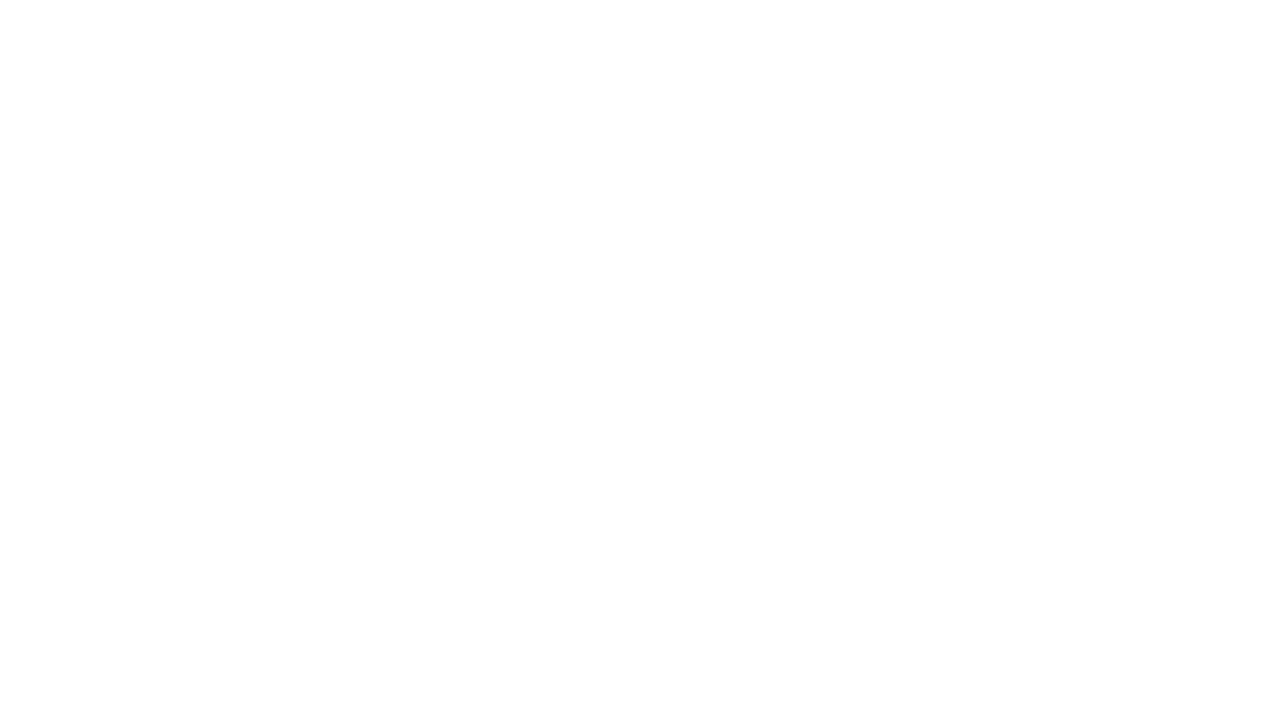
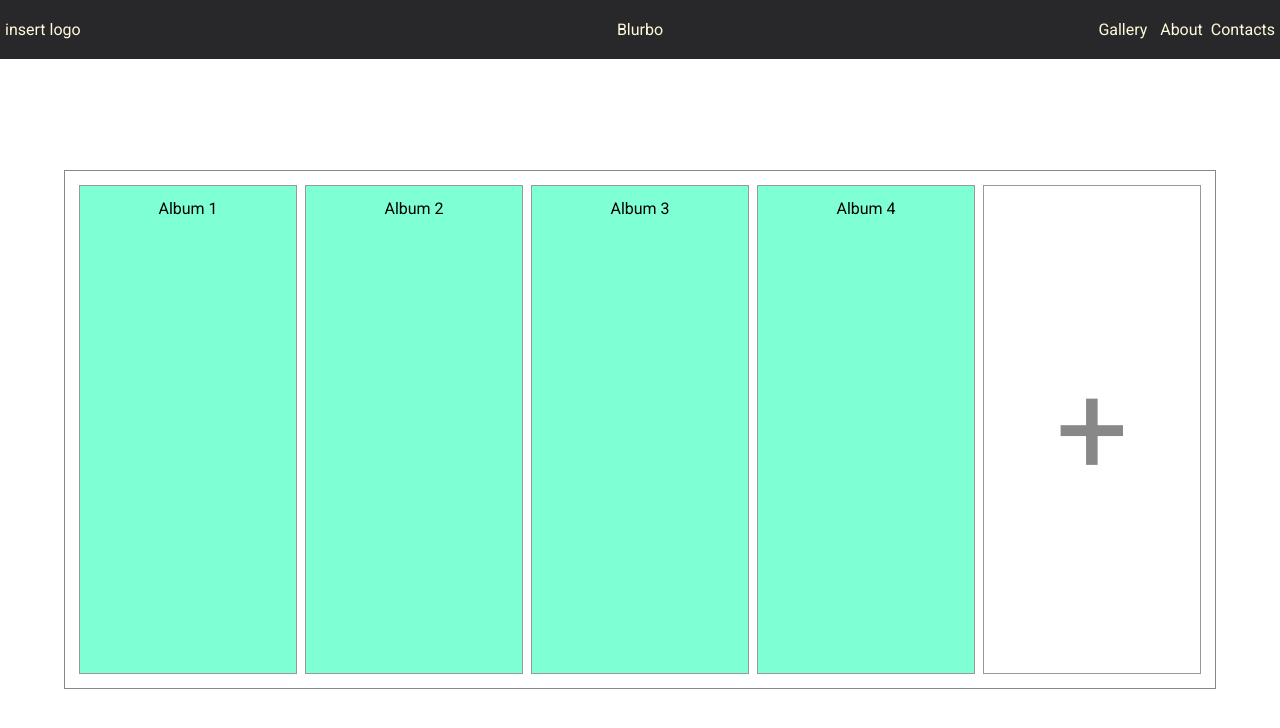
Before and after one commit to maloPRO/Blurb, a website built with webpack: page dist/index.html in a window 1280 px wide. Built offline with nearby package versions, Linux system fonts and the light colour scheme.

Commit message:
initial home  UI layout

```diff
--- a/package.json
+++ b/package.json
@@ -19,10 +19,13 @@
   },
   "homepage": "https://github.com/maloPRO/ImageGallery#readme",
   "devDependencies": {
+    "css-loader": "^6.7.2",
     "eslint": "^8.28.0",
     "eslint-config-airbnb-base": "^15.0.0",
+    "eslint-config-prettier": "^8.5.0",
     "eslint-plugin-import": "^2.26.0",
     "html-webpack-plugin": "^5.5.0",
+    "style-loader": "^3.3.1",
     "webpack": "^5.75.0",
     "webpack-cli": "^5.0.0"
   },
--- /dev/null
+++ b/src/albums.js
@@ -0,0 +1,50 @@
+import { doc } from "prettier";
+
+const albumModule = (function () {
+  const albumList = [];
+
+  class Album {
+    constructor(title) {
+      this.title = title;
+    }
+  }
+
+  const addAlbum = (value) => {
+    const newAlbum = new Album(value);
+    albumList.push(newAlbum);
+  };
+
+  const displayAlbum = () => {
+    let albumSlider = document.getElementById('album-slider');
+
+    const addAlbum = document.createElement('div');
+    addAlbum.textContent = '+';
+    addAlbum.setAttribute('class', 'addAlbum');
+    albumSlider.appendChild(addAlbum);
+
+    albumList.forEach((album) => {
+      albumSlider.removeChild(addAlbum);
+      let albumGrid = document.createElement('div');
+      albumGrid.setAttribute('class', 'album-grid');
+
+      let albumTitle = document.createElement('div');
+      albumTitle.setAttribute('class', 'album-title');
+
+      let albumDisplayImage = document.createElement('div');
+      albumDisplayImage.setAttribute('class', 'album-display-image');
+
+      albumTitle.textContent = album.title;
+      albumGrid.appendChild(albumTitle);
+      albumGrid.appendChild(albumDisplayImage);
+
+      albumSlider.appendChild(albumGrid);
+      albumSlider.appendChild(addAlbum);
+    })
+
+  }
+
+  return { albumList, addAlbum, displayAlbum };
+
+})();
+
+export default albumModule;
--- a/src/index.js
+++ b/src/index.js
@@ -0,0 +1,13 @@
+// eslint-disable-next-line prettier/prettier, no-unused-vars
+import css from './main.css';
+import albumModule from './albums';
+
+const list = albumModule.albumList;
+
+albumModule.addAlbum('Album 1');
+albumModule.addAlbum('Album 2');
+albumModule.addAlbum('Album 3');
+albumModule.addAlbum('Album 4');
+
+albumModule.displayAlbum()
+console.log(list);
--- /dev/null
+++ b/src/main.css
@@ -0,0 +1,87 @@
+@import url('https://fonts.googleapis.com/css2?family=Lato:wght@300;400;700;900&family=Poppins&family=Roboto:ital,wght@0,300;0,400;0,500;0,700;0,900;1,300;1,400;1,500&display=swap');
+* {
+  padding: 0;
+  margin: 0;
+  box-sizing: border-box;
+  font-family: 'Roboto', sans-serif;
+}
+#content {
+  display: grid;
+  grid-template: .4fr 5fr / 1fr;
+  justify-content: center;
+  width: 100vw;
+  height: 100vh;
+}
+
+/* Navigation */
+#nav {
+  display: grid;
+  grid-template: 1fr / 1fr 5fr 1fr;
+  padding: 5px;
+  background-color: #28282B;
+  color: #fffada;
+}
+#nav-left {
+  display: grid;
+  align-items: center;
+}
+#nav-center {
+  display: grid;
+  justify-content: center;
+  align-items: center;
+
+}
+#nav-right {
+  display: grid;
+  grid-template: 1fr / repeat(3, 1fr);
+  justify-content: center;
+  align-items: center;
+}
+.nav-r-items {
+  display: grid;
+  justify-content: center;
+}
+
+/* article */
+
+#article {
+
+}
+#slide-show-container {
+  width: 100%;
+  height: 100%;
+  display: grid;
+  grid-template: 1fr / 1fr;
+  justify-items: center;
+  align-items: center;
+
+}
+#album-slider {
+  width: 90%;
+  height: 70%;
+  border: 1px solid #888;
+  display: grid;
+  grid-template: 1fr /  repeat(auto-fit, minmax(5rem, 1fr));
+  padding: 10px;
+}
+.addAlbum {
+  outline: 1px solid #999;
+  margin: 5px;
+  display: grid;
+  align-items: center;
+  justify-content: center;
+  font-size: 8rem;
+  color: #888;
+}
+.album-grid {
+  display: grid;
+  grid-template: .5fr 5fr / 1fr;
+  background-color: aquamarine;
+  outline: 1px solid #999;
+  margin: 5px;
+}
+.album-title {
+  display: grid;
+  align-items: center;
+  justify-items: center;
+}
--- a/webpack.config.js
+++ b/webpack.config.js
@@ -1,3 +1,4 @@
+/* eslint-disable prettier/prettier */
 const path = require('path');
 
 module.exports = {
@@ -7,4 +8,12 @@ module.exports = {
     filename: 'main.js',
     path: path.resolve(__dirname, 'dist'),
   },
+  module: {
+    rules: [
+      {
+        test: /\.css$/i,
+        use: ['style-loader', 'css-loader'],
+      },
+    ],
+  },
 };
```
Also changed, not shown: .eslintrc.json, dist/index.html, dist/main.js, src/images/img1.jpg (added), src/images/img2.jpg (added), src/images/img4.jpg (added), src/images/img5.jpg (added), src/images/img6.jpg (added), 2 other files.
